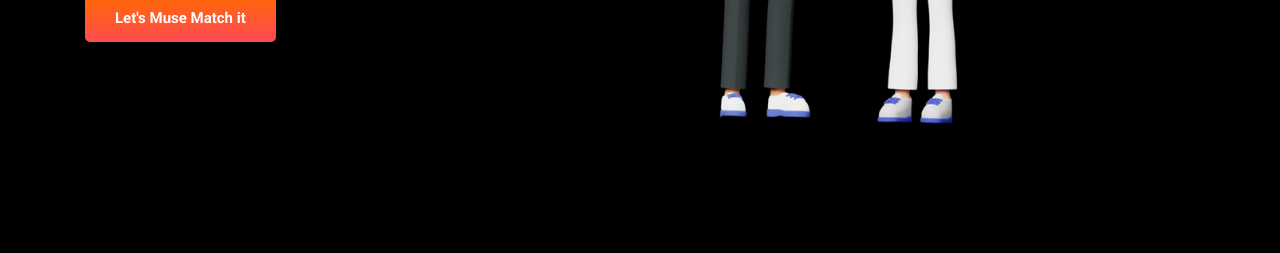
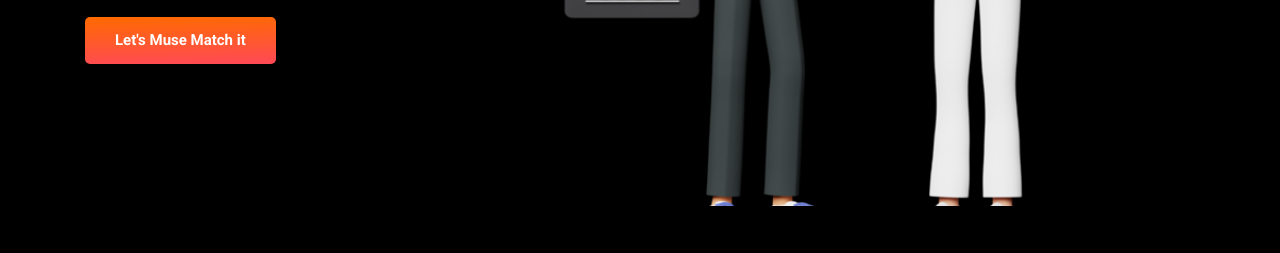
Before and after one commit to Raghav77Agrawal/NewProject, a plain HTML site: page index.html in a window 1280 px wide. Shown: the part 424-677 px from the top of the page. Drawn offline with nearby package versions, Linux system fonts and the light colour scheme.

Commit message:
Update style.css

```diff
--- a/assets/css/style.css
+++ b/assets/css/style.css
@@ -462,7 +462,7 @@ body {
 
 
 }
-@media(max-width:950px) and (min-width:450px){
+@media (min-width:1200px){
   .images{
     width:50vw;
     height:60vh;
@@ -474,7 +474,7 @@ body {
   }
   .hero .container{
     display:flex;
-    flex-direction: row;
+    flex-direction: column-reverse;
     align-items: center;
     margin-top:5rem;
     justify-content: center;
```
